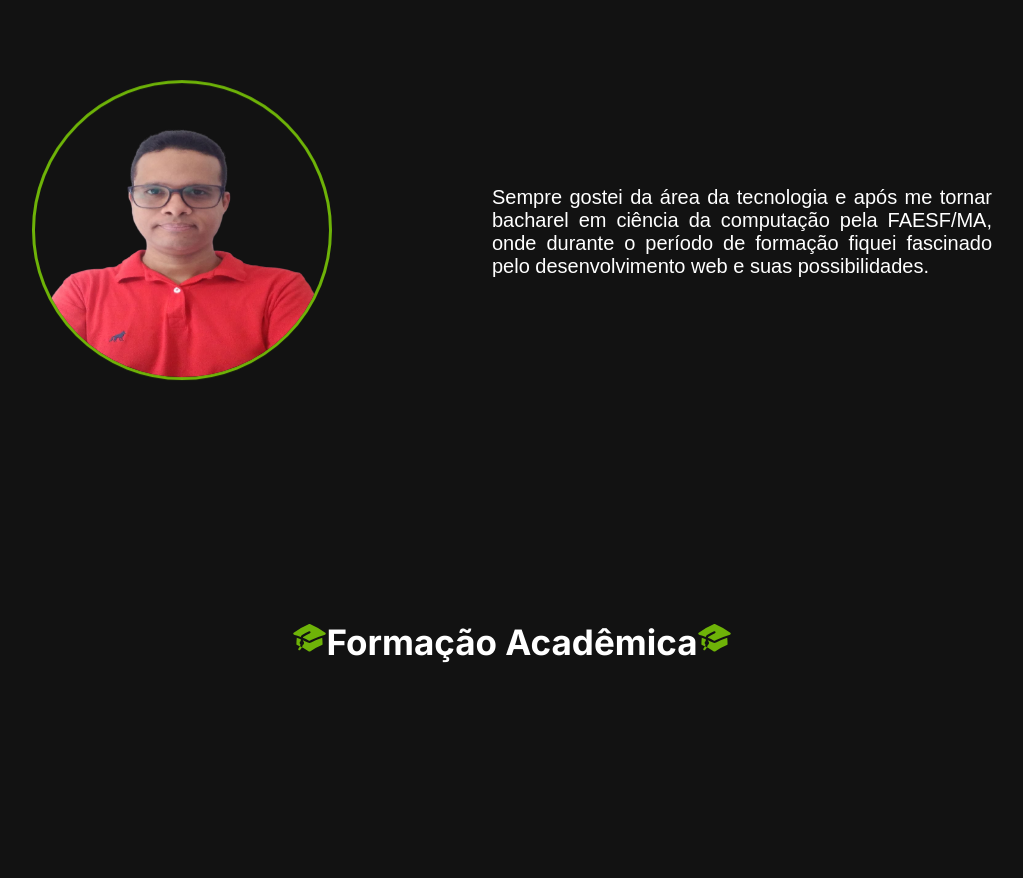
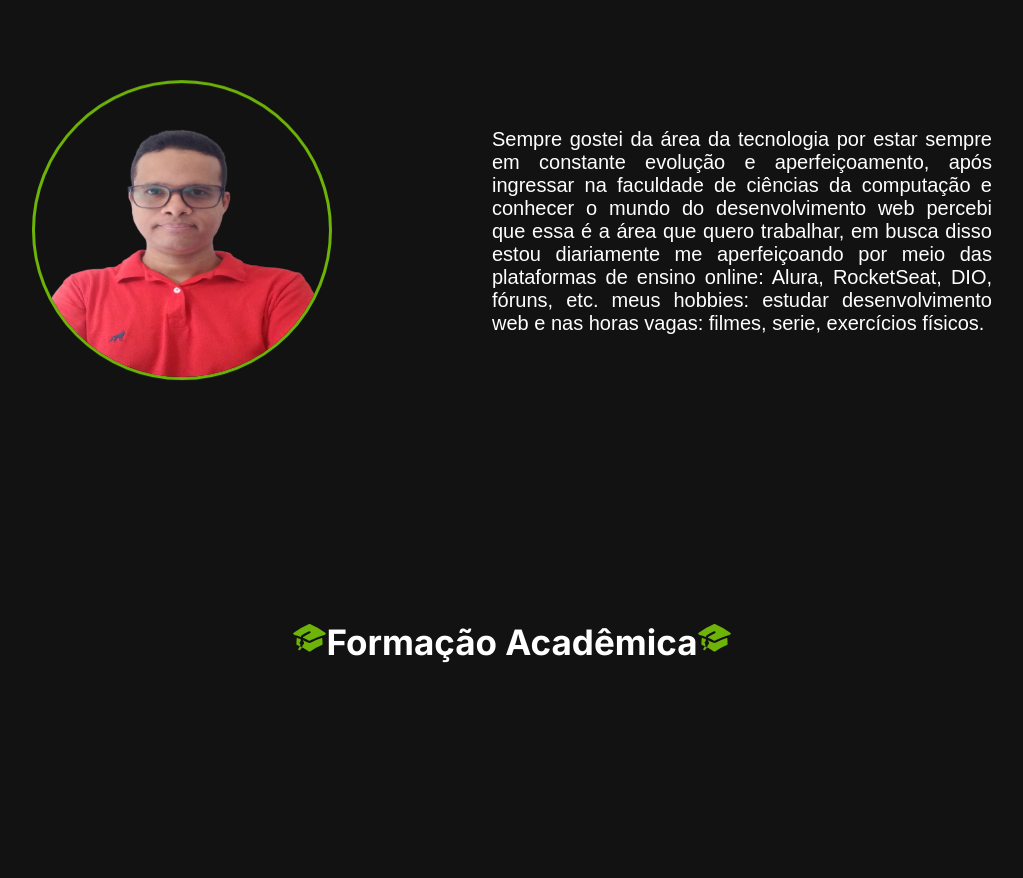
Before and after one commit to joaodedeusrsfilho/meu-portfolio, a React (Vite) app: page / in a window 1280 px wide. Shown: the part 1000-1878 px from the top of the page, without its empty margins (128-1151 px from the left). Built offline with nearby package versions, Linux system fonts and the light colour scheme.

Commit message:
add file

```diff
--- a/src/Componentes/SobreMim/index.jsx
+++ b/src/Componentes/SobreMim/index.jsx
@@ -16,7 +16,7 @@ const SectionSobreMim = () => {
 
                     <img src="./imagens/perfilLinkedin.png" alt="foto_perfil_github" />
 
-                    <p className='paragrafo'>Sempre gostei da área da tecnologia e após me tornar bacharel em ciência da computação pela FAESF/MA, onde durante o período de formação fiquei fascinado pelo desenvolvimento web e suas possibilidades.
+                    <p className='paragrafo'>Sempre gostei da área da tecnologia por estar sempre em constante evolução e aperfeiçoamento, após ingressar na faculdade de ciências da computação e conhecer o mundo do desenvolvimento web percebi que essa é a área que quero trabalhar, em busca disso estou diariamente me aperfeiçoando por meio das plataformas de ensino online: Alura, RocketSeat, DIO, fóruns, etc. meus hobbies: estudar desenvolvimento web e nas horas vagas: filmes, serie, exercícios físicos.
                     </p>
                 </div>
 
```
